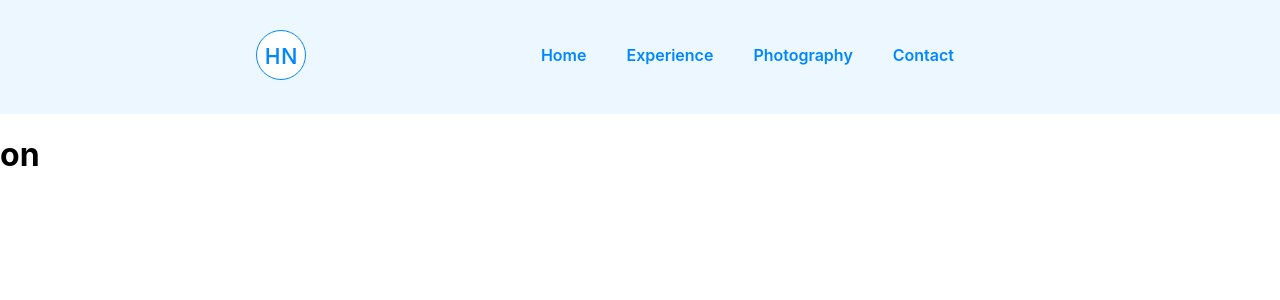
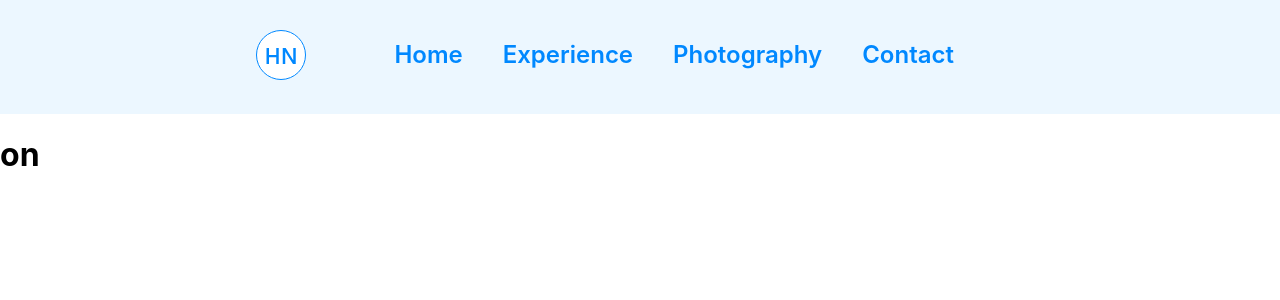
Before and after one commit to nthungdev/portfolio-react, a React (Create React App) app: page / in a window 1280 px wide. Shown: the top 300 px of the page. Built offline with nearby package versions, Linux system fonts and the light colour scheme.

Commit message:
fix nav button error

```diff
--- a/src/components/NavButton/NavButton.css
+++ b/src/components/NavButton/NavButton.css
@@ -1,6 +1,7 @@
 .nav-button {
   text-align: center;
   font-weight: 600;
+  font-size: 1.5em;
 }
 
 a:link {
--- a/src/sections/HeaderSection/HeaderSection.css
+++ b/src/sections/HeaderSection/HeaderSection.css
@@ -18,5 +18,5 @@
 }
 
 .navbar .nav-button {
-  margin: 0 10px;
+  padding: 0 20px;
 }
```
